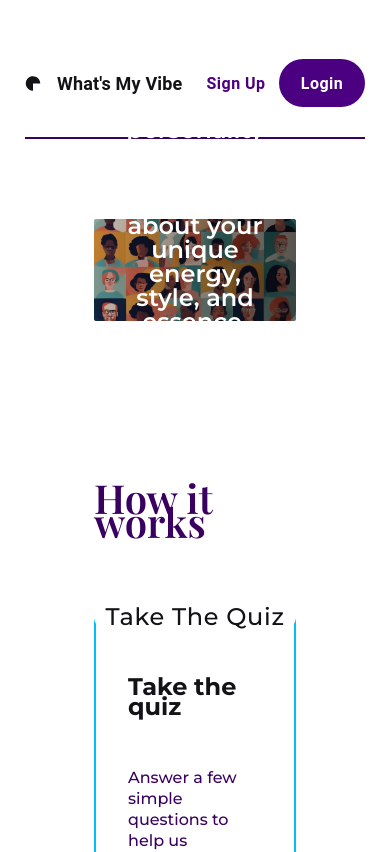
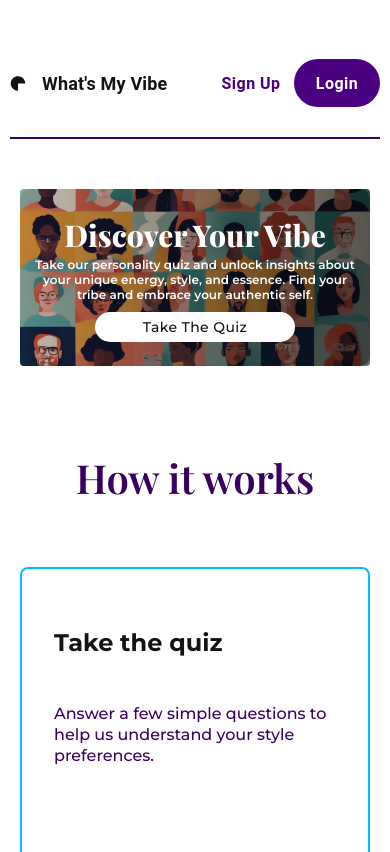
Before and after one commit to yusrafatimah/vibe-project, a React (Vite) app: page / in a window 390 px wide. Shown: the top 852 px of the page. Built offline with nearby package versions, Linux system fonts and the light colour scheme; a web font is replaced by a local one.

Commit message:
landing page Image section's responsiveness aligned till 350

```diff
--- a/src/components/JoinNowSection.jsx
+++ b/src/components/JoinNowSection.jsx
@@ -22,6 +22,7 @@ const JoinNowSection = () => {
           maxWidth: 880,
           width: "100%",
           color: "white",
+          padding: "0 10px",
         }}
       >
         <Typography
--- a/src/components/Navbar.jsx
+++ b/src/components/Navbar.jsx
@@ -14,7 +14,7 @@ const Navbar = () => {
         backgroundColor: "white",
         borderBottom: "2px solid #390060",
         margin: {
-          xs: "0 25px",
+          xs: "0 10px",
           sm: "0px 25px",
           md: "0px 47px",
           lg: "0px 47px",
--- a/src/pages/Home.jsx
+++ b/src/pages/Home.jsx
@@ -9,9 +9,27 @@ import Footer from "../components/Footer";
 const Home = () => {
   return (
     <>
-      <Box margin={"0 47px"}>
+      <Box
+        sx={{
+          margin: {
+            xs: "0 10px",
+            sm: "0px 25px",
+            md: "0px 47px",
+            lg: "0px 47px",
+            xl: "0px 47px",
+          },
+        }}
+      >
         <Box
-          margin={"0 47px"}
+          sx={{
+            margin: {
+              xs: "0 10px",
+              sm: "0px 25px",
+              md: "0px 47px",
+              lg: "0px 47px",
+              xl: "0px 47px",
+            },
+          }}
           display={"flex"}
           flexDirection={"column"}
           alignItems={"center"}
@@ -20,7 +38,15 @@ const Home = () => {
             display={"flex"}
             justifyContent={"center"}
             position={"relative"}
-            margin={"80px 0 165px 0"}
+            sx={{
+              margin: {
+                xs: "50px 0 100px 0",
+                sm: "50px 0 100px 0",
+                md: "80px 0 165px 0",
+                lg: "80px 0 165px 0",
+                xl: "80px 0 165px 0",
+              },
+            }}
             className="hero-image-gradient"
             height={"fit-content"}
             width={"fit-content"}
@@ -48,26 +74,49 @@ const Home = () => {
               zIndex={2}
             >
               <Typography
-                fontSize={64}
+                fontSize={{ xs: 30, sm: 44, md: 44, lg: 64 }}
                 lineHeight={"24px"}
                 color="#FFFFFF"
                 fontWeight={"800"}
                 fontFamily={"Playfair Display"}
                 letterSpacing={"0px"}
-                marginTop={"34px"}
-                marginBottom={"76px"}
+                sx={{
+                  marginBottom: {
+                    xs: "10px",
+                    sm: "30px",
+                    md: "40px",
+                    lg: "76px",
+                    xl: "76px",
+                  },
+                  marginTop: {
+                    xs: "10px",
+                    sm: "20px",
+                    md: "25px",
+                    lg: "34px",
+                    xl: "34px",
+                  },
+                }}
               >
                 Discover Your Vibe
               </Typography>
               <Typography
-                fontSize={24}
-                lineHeight={"24px"}
+                fontSize={{ xs: 12, sm: 16, md: 19, lg: 24 }}
+                lineHeight={{ xs: "15px", sm: "24px", md: "24px", lg: "24px" }}
                 color="#FFFFFF"
                 fontWeight={"600"}
                 fontFamily={"Montserrat"}
                 margin={"0 148px 127px 148px"}
+                sx={{
+                  margin: {
+                    xs: "0 10px 10px 10px",
+                    sm: "0 20px 30px 20px",
+                    md: "0 100px 60px 100px",
+                    lg: "0 148px 127px 148px",
+                    xl: "0 148px 127px 148px",
+                  },
+                }}
                 letterSpacing={"0px"}
-                maxWidth={"927px"}
+                maxWidth={927}
                 textAlign={"center"}
               >
                 Take our personality quiz and unlock insights about your unique
@@ -76,12 +125,12 @@ const Home = () => {
               </Typography>
               <StyledButton
                 sx={{
-                  maxWidth: 405,
+                  maxWidth: { xs: 200, sm: 405, md: 405, lg: 405 },
                   width: "100%",
-                  height: 95,
+                  height: { xs: 30, sm: 55, md: 75, lg: 95 },
                   backgroundColor: "white",
                   color: "#121217",
-                  fontSize: "24px",
+                  fontSize: { xs: 14, sm: 20, md: 24, lg: 24 },
                   lineHeight: "24px",
                   borderRadius: "27px",
                   fontWeight: "500",
@@ -238,7 +287,7 @@ const Home = () => {
         >
           <Typography
             fontSize={40}
-            lineHeight={"24px"}
+            lineHeight={{ xs: "45px", sm: "24px", md: "24px", lg: "24px" }}
             color="#390060"
             fontWeight={"600"}
             fontFamily={"Playfair Display"}
--- a/src/pages/Login.jsx
+++ b/src/pages/Login.jsx
@@ -21,7 +21,7 @@ const Login = () => {
       flexDirection={"column"}
       sx={{
         margin: {
-          xs: "0 25px",
+          xs: "0 10px",
           sm: "0px 25px",
           md: "0px 47px",
           lg: "0px 47px",
--- a/src/pages/Signup.jsx
+++ b/src/pages/Signup.jsx
@@ -21,7 +21,7 @@ const Signup = () => {
       flexDirection={"column"}
       sx={{
         margin: {
-          xs: "0 25px",
+          xs: "0 10px",
           sm: "0px 25px",
           md: "0px 47px",
           lg: "0px 47px",
```
